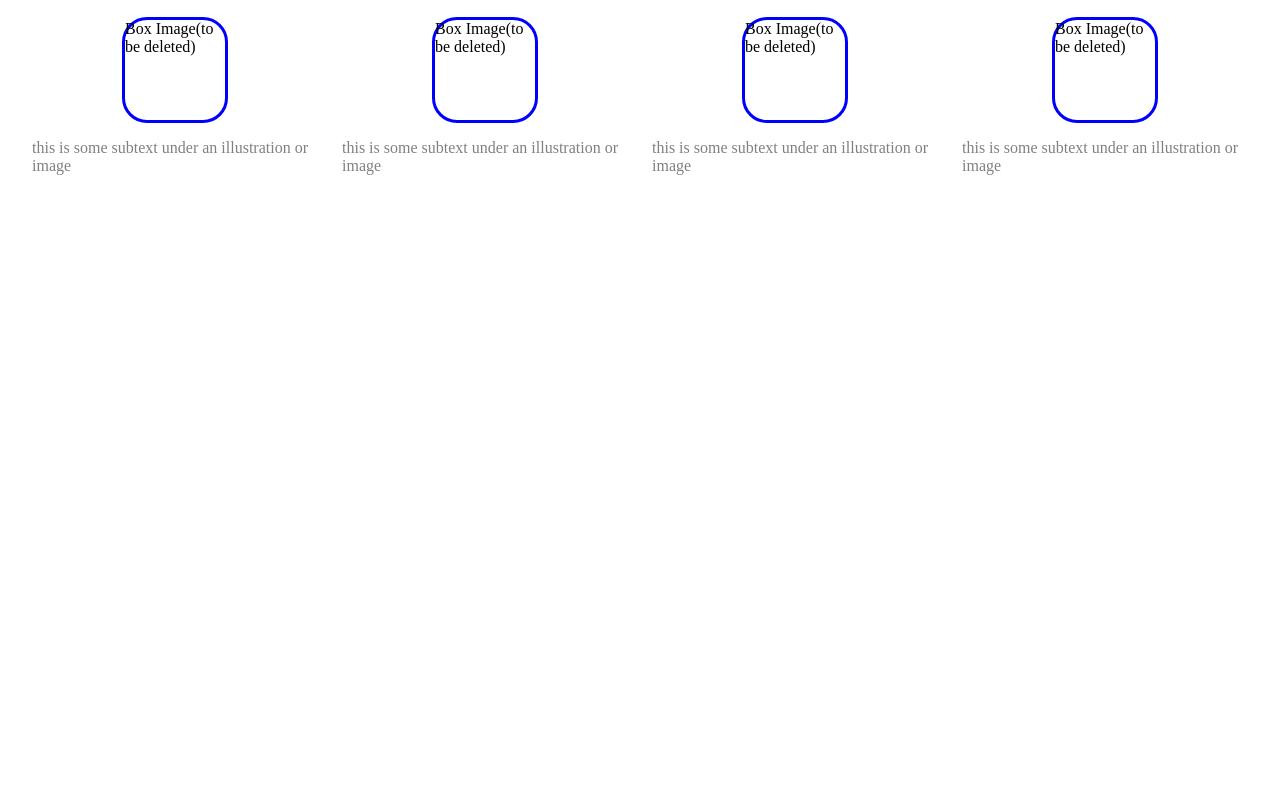
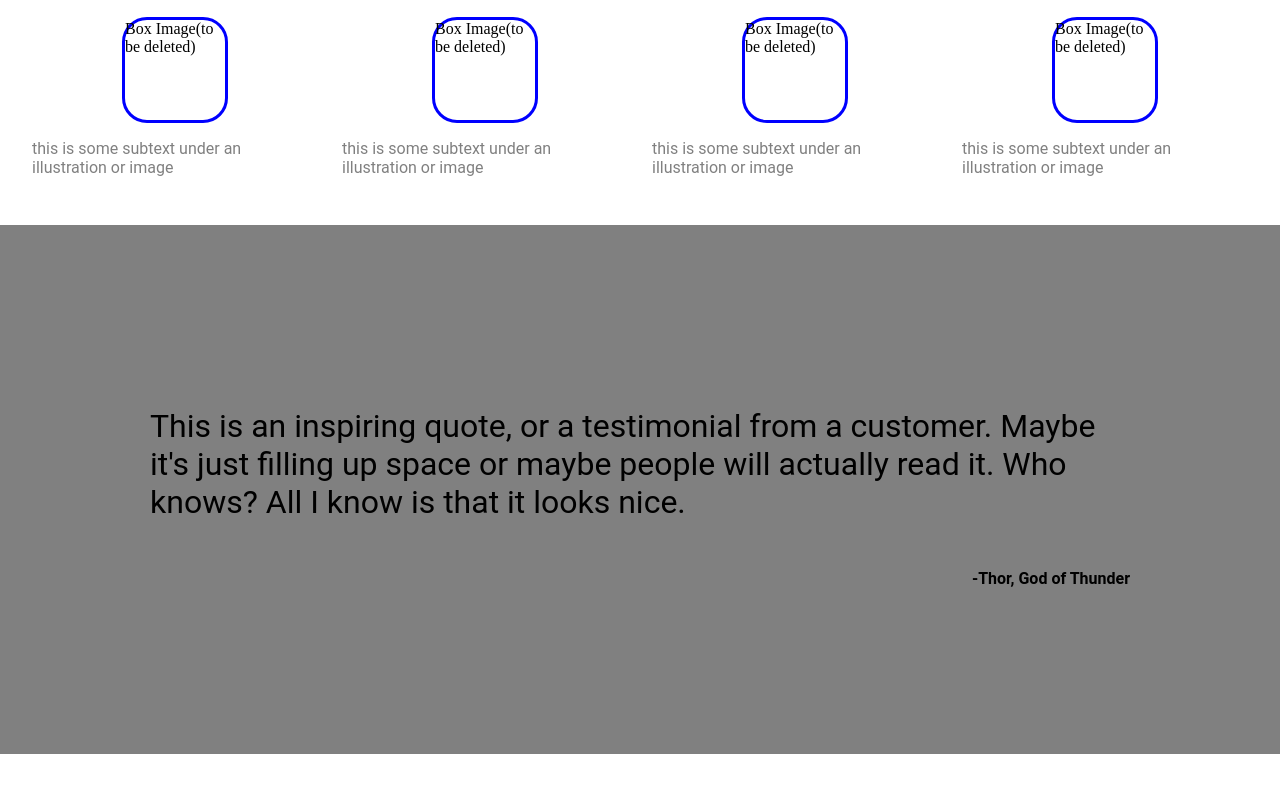
Before and after one commit to umich2020/landing-page, a plain HTML site: page index.html in a window 1280 px wide. Shown: the part 522-1314 px from the top of the page. Before the commit the page ends 873 px from the top, so only its background shows below. Drawn offline with Linux system fonts and the light colour scheme.

Commit message:
add section3

```diff
--- a/index.html
+++ b/index.html
@@ -46,7 +46,9 @@
             </div>
         </div>
         <div class="part3 section">
-
+            <p class="quote">This is an inspiring quote, or a testimonial from a customer.
+                Maybe it's just filling up space or maybe people will actually read it. Who knows? All I know is that it looks nice.</p>
+            <p style="align-self: flex-end; font-weight: bold;">-Thor, God of Thunder</p>
         </div>
         <div class="part4 section">
 
--- a/style.css
+++ b/style.css
@@ -7,6 +7,10 @@
 .Left, .Right {
     color: white;
     font-family: Roboto, serif;
+}
+p {
+    font-family: Roboto, serif;
+
 }
 .Left {
     font-size: 24px;
@@ -69,3 +73,14 @@ button {
 .box_text p {
     color: grey;
 }
+/*section 3*/
+.part3 {
+    display: flex;
+    flex-direction: column;
+    justify-content: center;
+    padding: 150px;
+    background-color: grey;
+}
+.quote {
+    font-size: 32px;
+}
```
